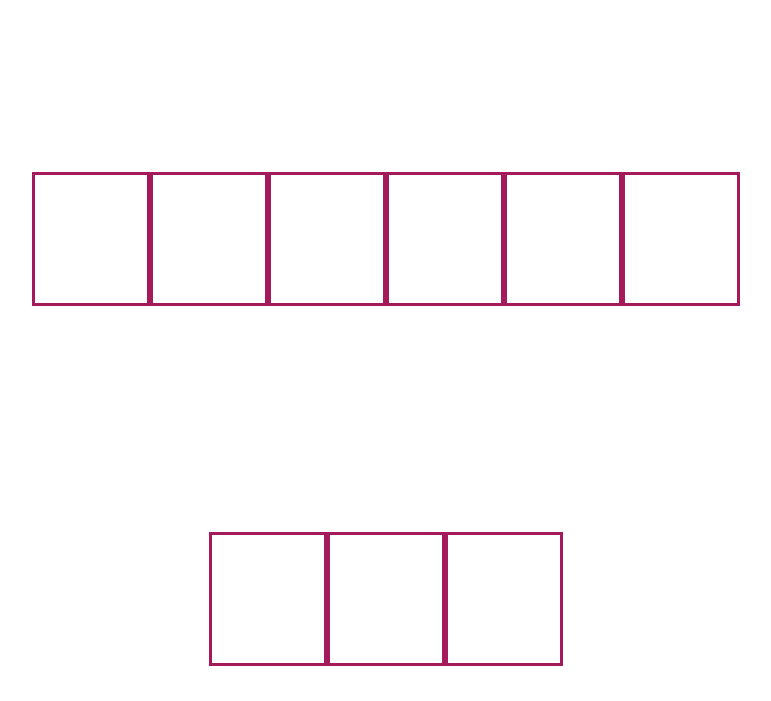
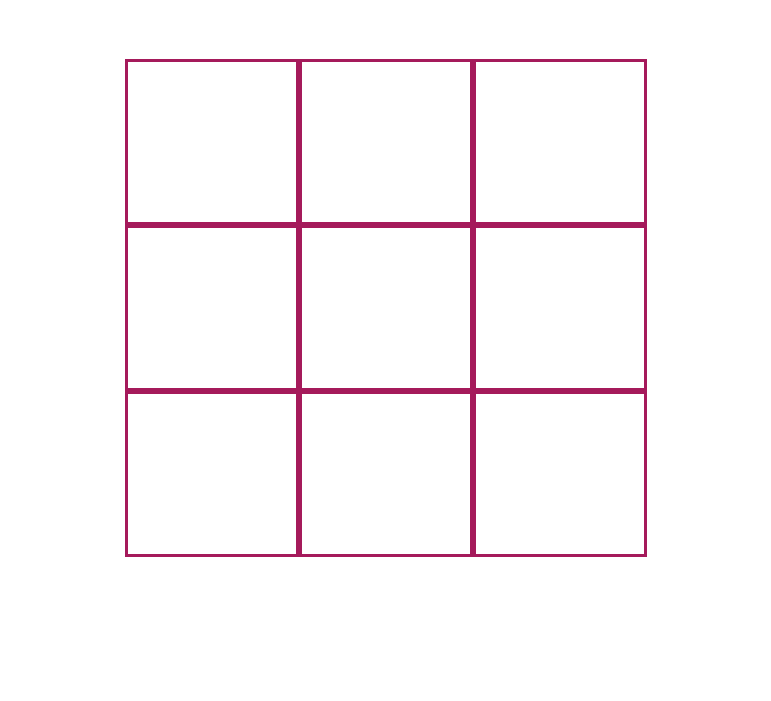
Before and after one commit to Imperial01/Arcade2.0, a plain HTML site: page index.html in a window 1280 px wide. Shown: the part 69-770 px from the top of the page, without its empty margins (254-1025 px from the left). Drawn offline with Linux system fonts and the light colour scheme; a web font is replaced by a local one.

Commit message:
changes to styles

```diff
--- a/style.css
+++ b/style.css
@@ -18,16 +18,17 @@ h1{
 #board-display{
     display: flex;
     justify-content: center;
-    height: 50em;
+    height: 40em;
 }
 
 #board-container{
     display: flex;
     justify-content:center;
     align-items: center;
+
     flex-wrap: wrap;
-    height: 45em;
-    width: 45em;
+    height: 60vh;
+    width: 70vh;
 }
 
 .cells{
@@ -35,8 +36,8 @@ h1{
     justify-content: center;
     align-items: center;
     border: solid rgb(165, 26, 91);
-    height: 16vh;
-    width: 14vh;
+    height: 20vh;
+    width: 21vh;
     font-size: 15vh;
     color:rgba(8, 21, 66, 0.774)
 }
@@ -67,6 +68,7 @@ aside{
 #player-option{
     display: flex;
     justify-content: center;
+    margin-top: 5px;
 }
 #one-player, #two-player{
     height: 50px;
```
